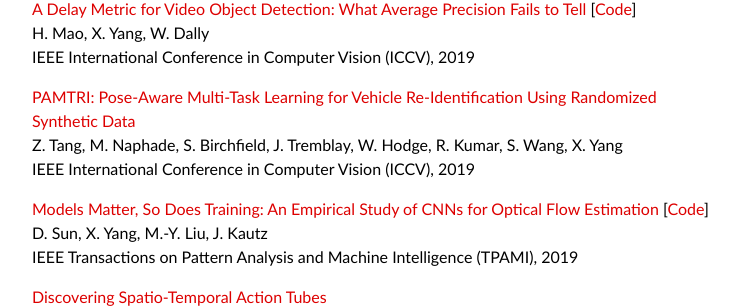
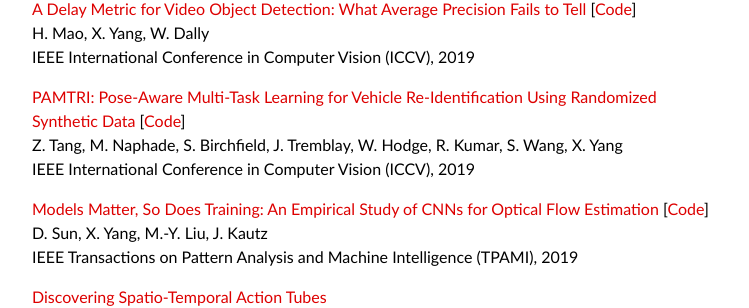
Before and after one commit to xiaodongyang/xiaodongyang.github.io, a Jekyll site: the page built from publications/index.md, in a window 1280 px wide and 900 px high, scrolled down 355 px. Shown: the part 149-457 px from the top of the window, without its empty margins (263-1012 px from the left). Built offline with Jekyll 4.4.1, drawn with Linux system fonts in a browser that asks for light colours; some web fonts are replaced.

Commit message:
Update index.md

```diff
--- a/publications/index.md
+++ b/publications/index.md
@@ -26,7 +26,7 @@
 H. Mao, X. Yang, W. Dally
 IEEE International Conference in Computer Vision (ICCV), 2019
 
-[PAMTRI: Pose-Aware Multi-Task Learning for Vehicle Re-Identification Using Randomized Synthetic Data](/publications/papers/pamtri-iccv19.pdf)
+[PAMTRI: Pose-Aware Multi-Task Learning for Vehicle Re-Identification Using Randomized Synthetic Data](/publications/papers/pamtri-iccv19.pdf) [[Code](https://github.com/NVlabs/PAMTRI)]
 Z. Tang, M. Naphade, S. Birchfield, J. Tremblay, W. Hodge, R. Kumar, S. Wang, X. Yang
 IEEE International Conference in Computer Vision (ICCV), 2019
 
```
